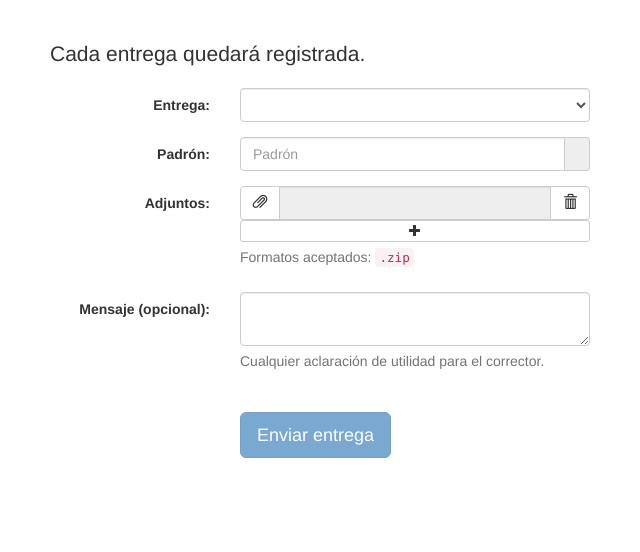
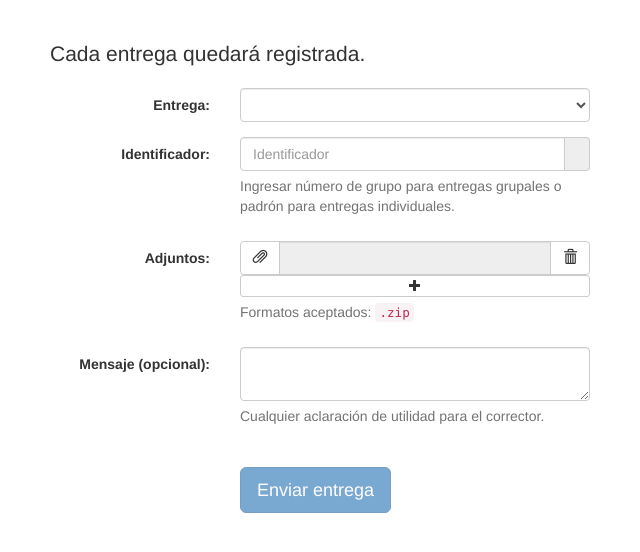
Before and after one commit to dato/algo2_sistema_entregas, a Flask app: template templates/index.html in a window 1280 px wide. Shown: the part 51-603 px from the top of the page, without its empty margins (35-675 px from the left). Run offline with Flask 2, Linux system fonts and the light colour scheme; the template is opened without the code that fills it: most values are stand-ins (such as "Sample title", 1, 10 or a date in 2020); parts of the project's set-up code (start-up, migrations or seed data) failed here and were passed over; some libraries are stand-ins or nearby versions.

Commit message:
Ahora se tienen en cuenta padrones o bien grupos para entregas grupales.
Fix #1.

```diff
--- a/main.py
+++ b/main.py
@@ -20,8 +20,8 @@ from flask import render_template
 from flask import request
 from werkzeug.utils import secure_filename
 
-from config import SENDER_NAME, EMAIL_TO, APP_TITLE, GRUPAL, RECAPTCHA_SECRET, RECAPTCHA_SITE_ID, TEST, CLIENT_ID, \
-    CLIENT_SECRET, OAUTH_REFRESH_TOKEN
+from config import SENDER_NAME, EMAIL_TO, APP_TITLE, RECAPTCHA_SECRET, RECAPTCHA_SITE_ID, TEST, CLIENT_ID, \
+    CLIENT_SECRET, OAUTH_REFRESH_TOKEN, GRUPAL, INDIVIDUAL
 from planilla import fetch_planilla
 
 app = Flask(__name__)
@@ -55,23 +55,6 @@ def render(name, params={}):
     }))
 
 
-def get_padrones_grupo_docente(padron_o_grupo, tp, planilla):
-    if padron_o_grupo not in planilla.correctores:
-        raise Exception('No se encuentra el alumno o grupo {}'.format(padron_o_grupo))
-    if planilla.entregas[tp] == GRUPAL:
-        if padron_o_grupo in planilla.grupos:
-            grupo = padron_o_grupo
-        else:
-            grupo = buscar_grupo(planilla.grupos, padron_o_grupo)
-        padrones = planilla.grupos[grupo]
-        docente = get_docente(planilla.correctores, grupo, tp)
-    else:
-        grupo = None
-        padrones = {padron_o_grupo}
-        docente = get_docente(planilla.correctores, padron_o_grupo, tp)
-    return padrones, grupo, docente
-
-
 def archivo_es_permitido(nombre):
     return '.' in nombre and \
            nombre.rsplit('.', 1)[1].lower() in EXTENSIONES_ACEPTADAS
@@ -86,17 +69,16 @@ def get_files():
     ]
 
 
-def sendmail(email_alumno, email_docente, tp, grupo, padrones, files, body):
+def sendmail(emails_alumno, email_docente, tp, padrones, files, body):
     correo = MIMEMultipart()
     correo["From"] = SENDER_NAME
     correo["To"] = EMAIL_TO
-    correo["Cc"] = ", ".join([email_alumno, email_docente]) if email_docente else email_alumno
+    correo["Cc"] = ", ".join(emails_alumno + [email_docente])
     correo["Subject"] = '{} - {}'.format(tp, ' - '.join(padrones))
 
     correo.attach(MIMEText('\n'.join([
             tp,
-            'GRUPO {}:'.format(grupo) if grupo else 'Entrega individual:',
-            '\n'.join([email_alumno]),
+            '\n'.join(emails_alumno),
             '\n{}\n'.format(body) if body else '',
             '-- ',
             '{} - {}'.format(APP_TITLE, request.url),
@@ -154,6 +136,30 @@ def get_oauth_credentials():
     return creds
 
 
+def get_padrones(planilla, padron_o_grupo):
+    if padron_o_grupo not in planilla.correctores:
+        raise Exception('No se encuentra el alumno o grupo {}'.format(padron_o_grupo))
+
+    # Es un grupo.
+    if padron_o_grupo in planilla.grupos:
+        return [padron for padron in planilla.grupos[padron_o_grupo]]
+
+    # Es un padrón.
+    return [padron_o_grupo]
+
+
+def validate_grupo(planilla, padron_o_grupo, tp):
+    if padron_o_grupo in planilla.grupos and planilla.entregas[tp] == INDIVIDUAL:
+        raise Exception("La entrega {} debe ser entregada de forma individual".format(tp))
+
+
+def get_emails_alumno(planilla, padron_o_grupo):
+    if padron_o_grupo in planilla.grupos:
+        return [planilla.emails_alumnos[alumno] for alumno in planilla.grupos[padron_o_grupo]]
+
+    return [planilla.emails_alumnos[padron_o_grupo]]
+
+
 @app.route('/', methods=['POST'])
 def post():
     try:
@@ -167,13 +173,18 @@ def post():
         if not files:
             raise Exception('No se ha adjuntado ningún archivo con extensión válida.')
 
-        padron = request.form['padron']
-        docente = get_docente(planilla.correctores, padron, tp)
-        grupo = ''
+        padron_o_grupo = request.form['padron']
+
+        # Valida si la entrega es individual o grupal de acuerdo a lo ingresado.
+        validate_grupo(planilla, padron_o_grupo, tp)
+
+        docente = get_docente(planilla.correctores, padron_o_grupo)
         body = request.form['body'] or ''
-        email_alumno = planilla.emails_alumnos[padron]
-        email_docente = planilla.emails_docentes[docente] if docente else None
-        email = sendmail(email_alumno, email_docente, tp.upper(), grupo, [padron], files, body)
+        email_docente = planilla.emails_docentes[docente]
+        emails_alumno = get_emails_alumno(planilla, padron_o_grupo)
+        padrones = get_padrones(planilla, padron_o_grupo)
+
+        email = sendmail(emails_alumno, email_docente, tp.upper(), padrones, files, body)
 
         return render('result.html', {
             'sent': {
@@ -201,14 +212,7 @@ def validate_captcha():
         raise Exception('Falló la validación del captcha')
 
 
-def buscar_grupo(grupos, padron):
-    for grupo, padrones in grupos.iteritems():
-        if padron in padrones:
-            return grupo
-    raise Exception('No se encuentra el grupo para el padron {}'.format(padron))
-
-
-def get_docente(correctores, padron_o_grupo, tp):
-    if tp not in correctores[padron_o_grupo]:
-        raise Exception('No hay un corrector asignado para la entrega {}'.format(tp))
-    return correctores[padron_o_grupo][tp]
+def get_docente(correctores, padron_o_grupo):
+    if padron_o_grupo not in correctores:
+        raise Exception('No hay un corrector asignado para el padrón o grupo {}'.format(padron_o_grupo))
+    return correctores[padron_o_grupo]
--- a/templates/index.html
+++ b/templates/index.html
@@ -26,12 +26,15 @@ Cada entrega quedará registrada.
     </div>
   </div>
   <div class="form-group" id="fg_padron">
-    <label for="padron" class="col-xs-2 control-label">Padrón:</label>
+    <label for="identificador" class="col-xs-2 control-label">Identificador:</label>
     <div class="col-xs-4">
       <div class="input-group">
-        <input type="text" class="form-control" name="padron" id="padron" value="" placeholder="Padrón">
+        <input type="text" class="form-control" name="identificador" id="identificador" value="" placeholder="Identificador">
         <span class="input-group-addon"></span>
       </div>
+      <p class="help-block">
+        Ingresar número de grupo para entregas grupales o padrón para entregas individuales.
+      </p>
     </div>
   </div>
   <div class="form-group" id="fg_adjuntos">
@@ -195,7 +198,7 @@ function validatePadron(tp) {
 
   if(!valid && padron in correctores) {
     // Aún no tiene un corrector asignado.
-    input.parent().find('span').html('<b>Padrón válido</b>');
+    input.parent().find('span').html('<b>Identificador válido</b>');
     input.parent().toggleClass('has-success', true);
     valid = true;
   }
```
Also changed, not shown: planilla.py (+39 -32 lines).
